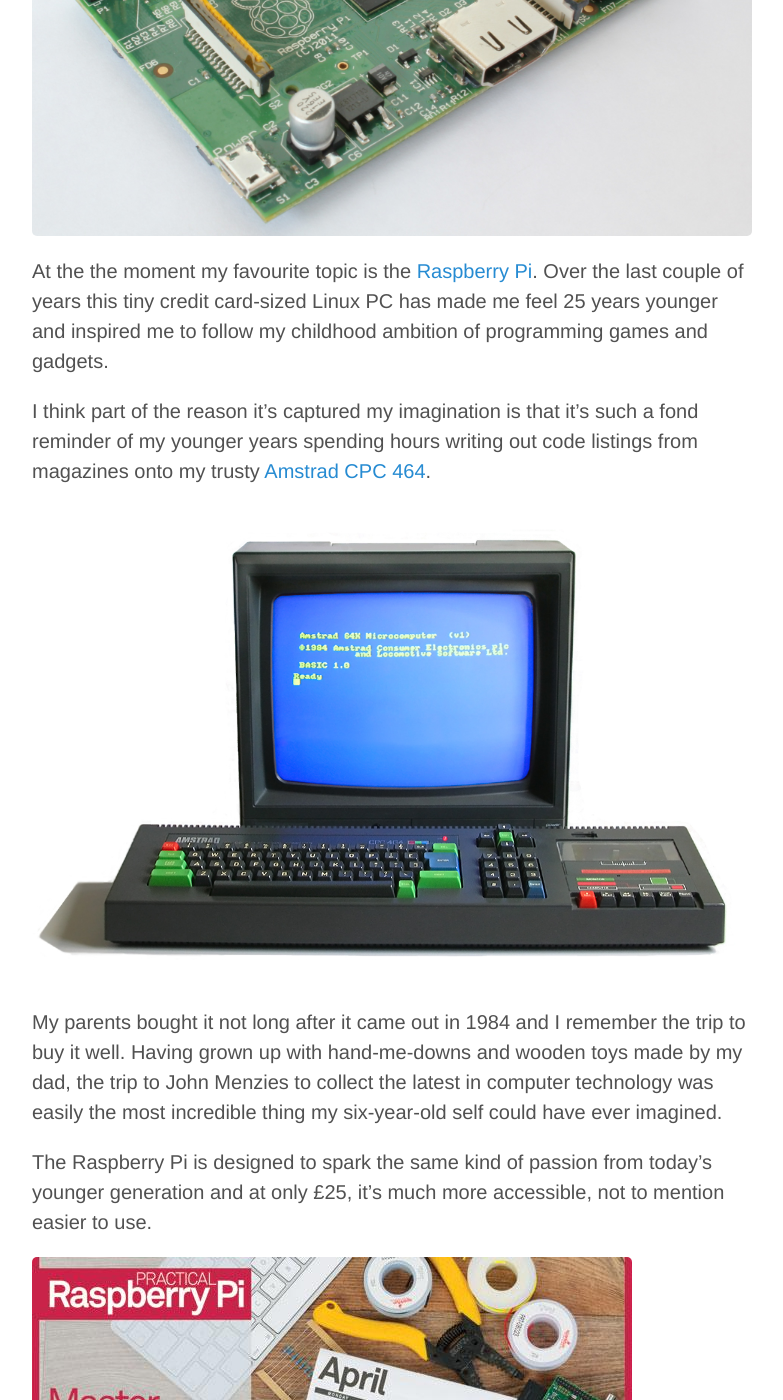
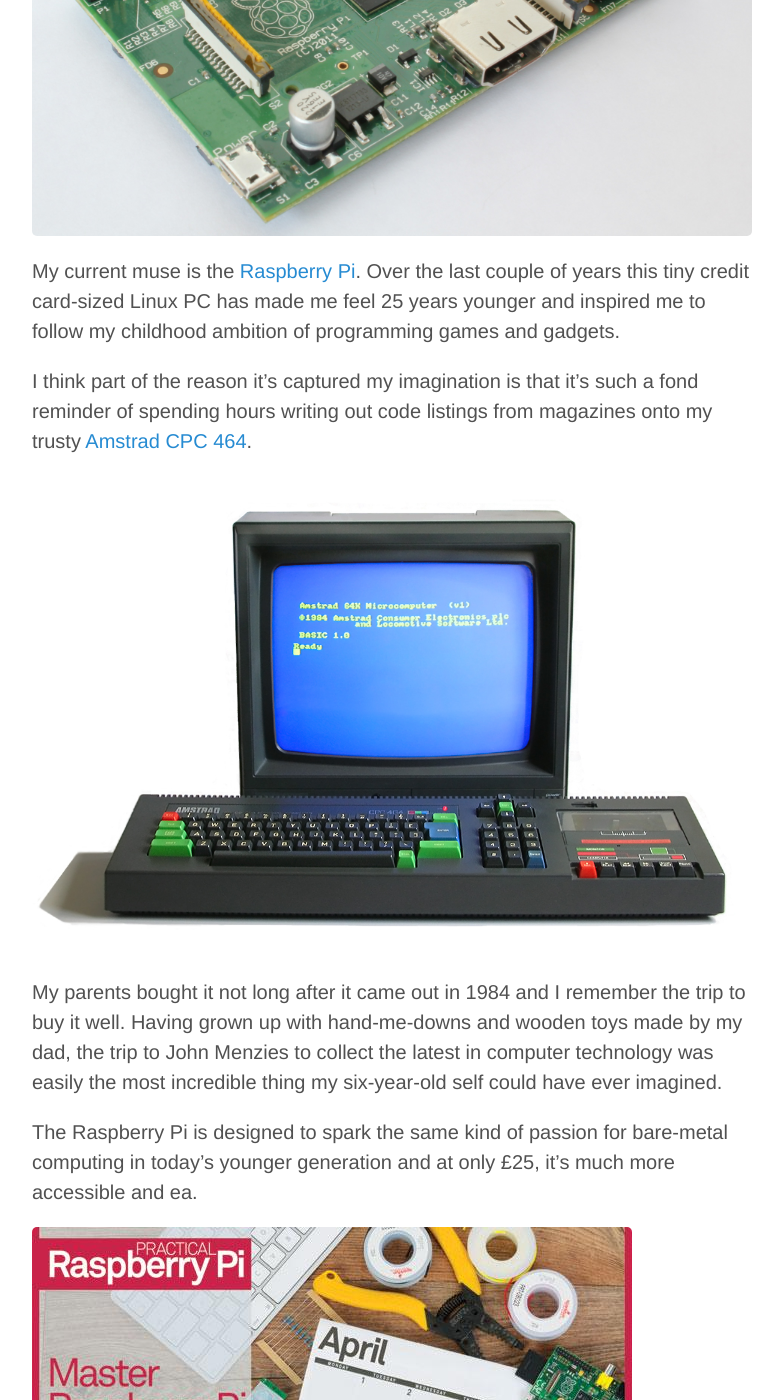
Before and after one commit to russb78/russb78.github.io, a Jekyll site: the page built from _posts/2014-04-11-raspberry-pi-a-short-love-letter.md, in a window 1280 px wide and 1400 px high, scrolled down 725 px. Shown: the whole window, without its empty margins (248-1031 px from the left). Built offline with Jekyll 4.4.1, drawn with Linux system fonts in a browser that asks for light colours; Markdown is read by kramdown in place of the engine named in the settings; comment, search, counter and statistics services are not loaded.

Commit message:
sanity checking

```diff
--- a/_posts/2014-04-11-raspberry-pi-a-short-love-letter.md
+++ b/_posts/2014-04-11-raspberry-pi-a-short-love-letter.md
@@ -2,7 +2,7 @@
 layout: post
 title: Raspberry Pi - a short love letter
 comments: True
-excerpt: Another batch of projects, this time with a bit of an IoT theme...
+excerpt: Why this tiny credit card-sized PC has rekindled my love of code...
 ---
 For nearly seven years I've been working as an editor at [Imagine Publishing](http://www.imaginepublishing.co.uk) and in that time I've published thousands of articles, just shy of 100 magazines and dozens of 'bookazines' (not quite a book, but more substantial than a magazine).
 
@@ -10,15 +10,15 @@
 
 ![Raspberry Pi](/assets/RaspberryPi.jpg "My latest computer - the Raspberry Pi. (Jwrodgers. Cc Share Alike 3.0)")
 
-At the the moment my favourite topic is the [Raspberry Pi](http://raspberrypi.org). Over the last couple of years this tiny credit card-sized Linux PC has made me feel 25 years younger and inspired me to follow my childhood ambition of programming games and gadgets.
+My current muse is the [Raspberry Pi](http://raspberrypi.org). Over the last couple of years this tiny credit card-sized Linux PC has made me feel 25 years younger and inspired me to follow my childhood ambition of programming games and gadgets.
 
-I think part of the reason it's captured my imagination is that it's such a fond reminder of my younger years spending hours writing out code listings from magazines onto my trusty [Amstrad CPC 464](http://en.wikipedia.org/wiki/Amstrad_CPC).
+I think part of the reason it's captured my imagination is that it's such a fond reminder of spending hours writing out code listings from magazines onto my trusty [Amstrad CPC 464](http://en.wikipedia.org/wiki/Amstrad_CPC).
 
 ![Amstrad CPC464](/assets/Amstrad_CPC464.jpg "My first computer - the Amstrad CPC464. (Bill Bertram. Cc-by-2.5)")
 
 My parents bought it not long after it came out in 1984 and I remember the trip to buy it well. Having grown up with hand-me-downs and wooden toys made by my dad, the trip to John Menzies to collect the latest in computer technology was easily the most incredible thing my six-year-old self could have ever imagined.
 
-The Raspberry Pi is designed to spark the same kind of passion from today's younger generation and at only £25, it's much more accessible, not to mention easier to use.
+The Raspberry Pi is designed to spark the same kind of passion for bare-metal computing in today's younger generation and at only £25, it's much more accessible and ea.
 
 ![Master Raspberry Pi](/assets/practical_raspberry_pi.jpg "Linux User issue 138")
 
```
